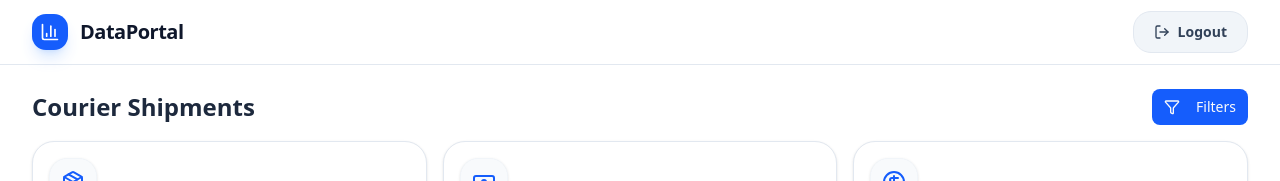
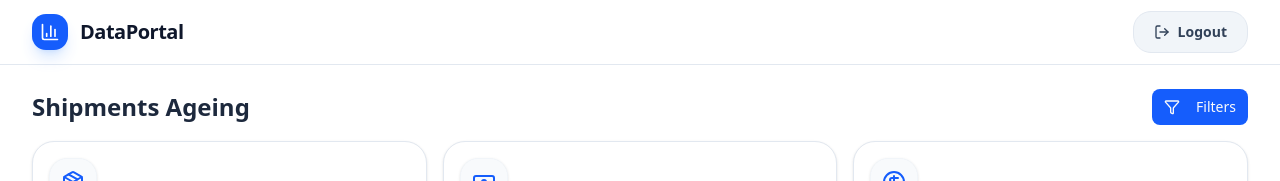
Before and after one commit to dev-ashir768/blueex-data, a Next.js app: page /courier-list in a window 1280 px wide. Shown: the top 181 px of the page. Built offline with nearby package versions, Linux system fonts and the light colour scheme.

Commit message:
Heading Fixed

```diff
--- a/components/couriers-list/courier-list-wrapper.tsx
+++ b/components/couriers-list/courier-list-wrapper.tsx
@@ -283,7 +283,7 @@ export default function CourierList() {
   return (
     <div className="space-y-4 py-6">
       <div className="flex justify-between items-center">
-        <h2 className="text-2xl font-bold text-slate-800">Courier Shipments</h2>
+        <h2 className="text-2xl font-bold text-slate-800">Shipments Ageing</h2>
         <Dialog open={open} onOpenChange={setOpen}>
           <DialogTrigger asChild>
             <Button className="bg-blue-600 hover:bg-blue-700 cursor-pointer">
@@ -292,7 +292,7 @@ export default function CourierList() {
           </DialogTrigger>
           <DialogContent className="sm:max-w-[425px]">
             <DialogHeader>
-              <DialogTitle>Filter Shipments</DialogTitle>
+              <DialogTitle>Apply Filter</DialogTitle>
               <DialogDescription>
                 Select date range and courier details to view shipments.
               </DialogDescription>
```
